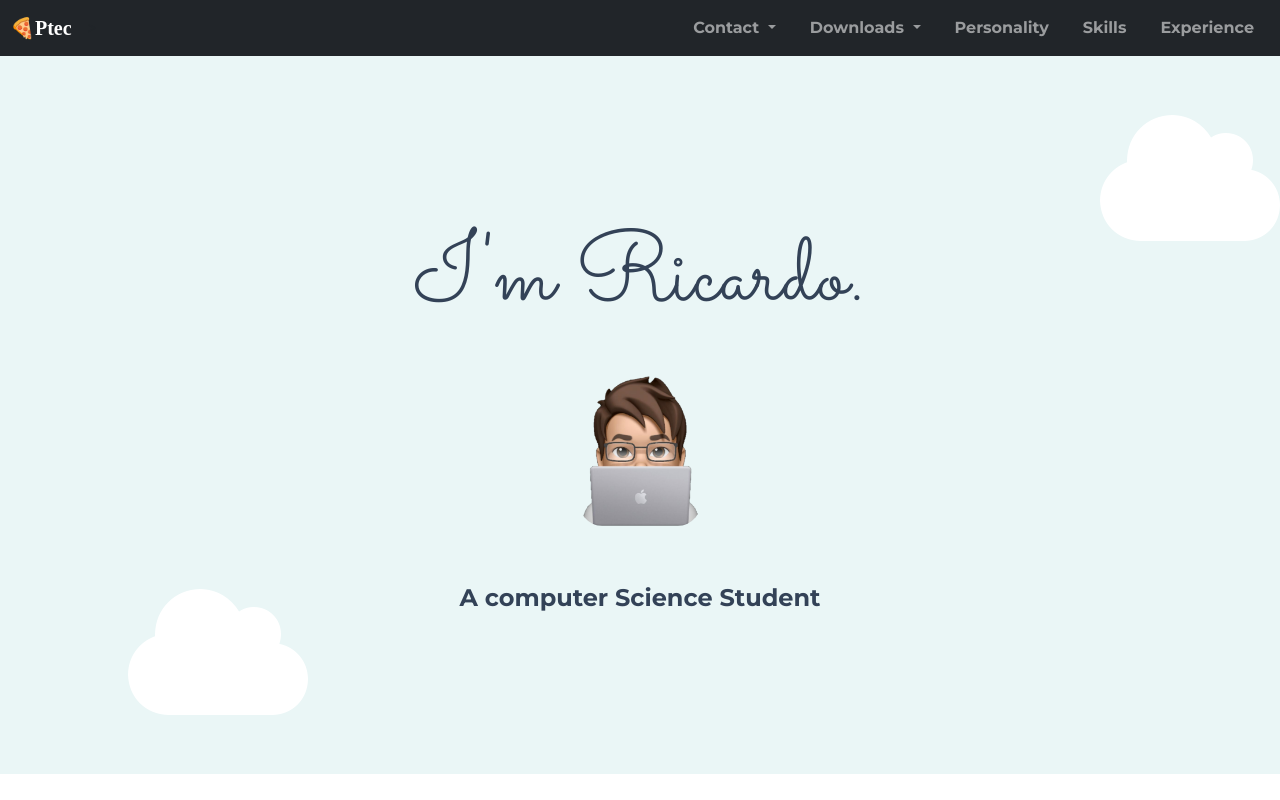
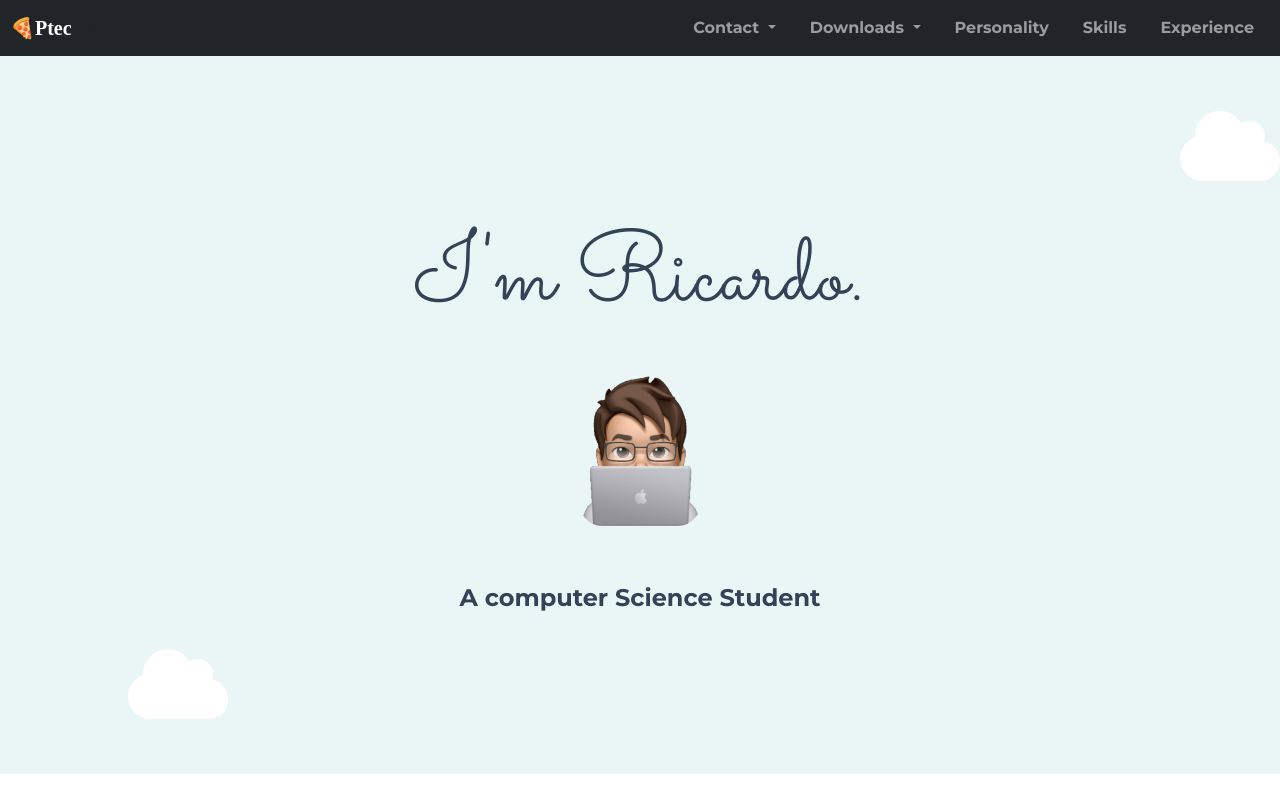
Before and after one commit to ThingOne1/PersonalWebpage, a plain HTML site: page index.html in a window 1280 px wide. Shown: the top 800 px of the page. Drawn offline with nearby package versions, Linux system fonts and the light colour scheme; a script that the page names is missing.

Commit message:
Update index.html

```diff
--- a/index.html
+++ b/index.html
@@ -61,11 +61,11 @@
     </div>
     </nav>
     <div class="Top container-fluid">
-      <i class="top-cloud fas fa-cloud fa-9x"></i>
+      <i class="top-cloud fas fa-cloud fa-5x"></i>
       <h1 class="Title">I'm Ricardo.</h1>
       <img class="Computador" src="images/Ricardo-Computador.png" alt="Computador">
       <h2 class="student"> A computer Science Student</h2>
-      <i class="bottom-Cloud fas fa-cloud fa-9x"></i>
+      <i class="bottom-Cloud fas fa-cloud fa-5x"></i>
     </div>
     <div class="middle-container">
       <div id="scrollspyHeading2" class="profile">
```
